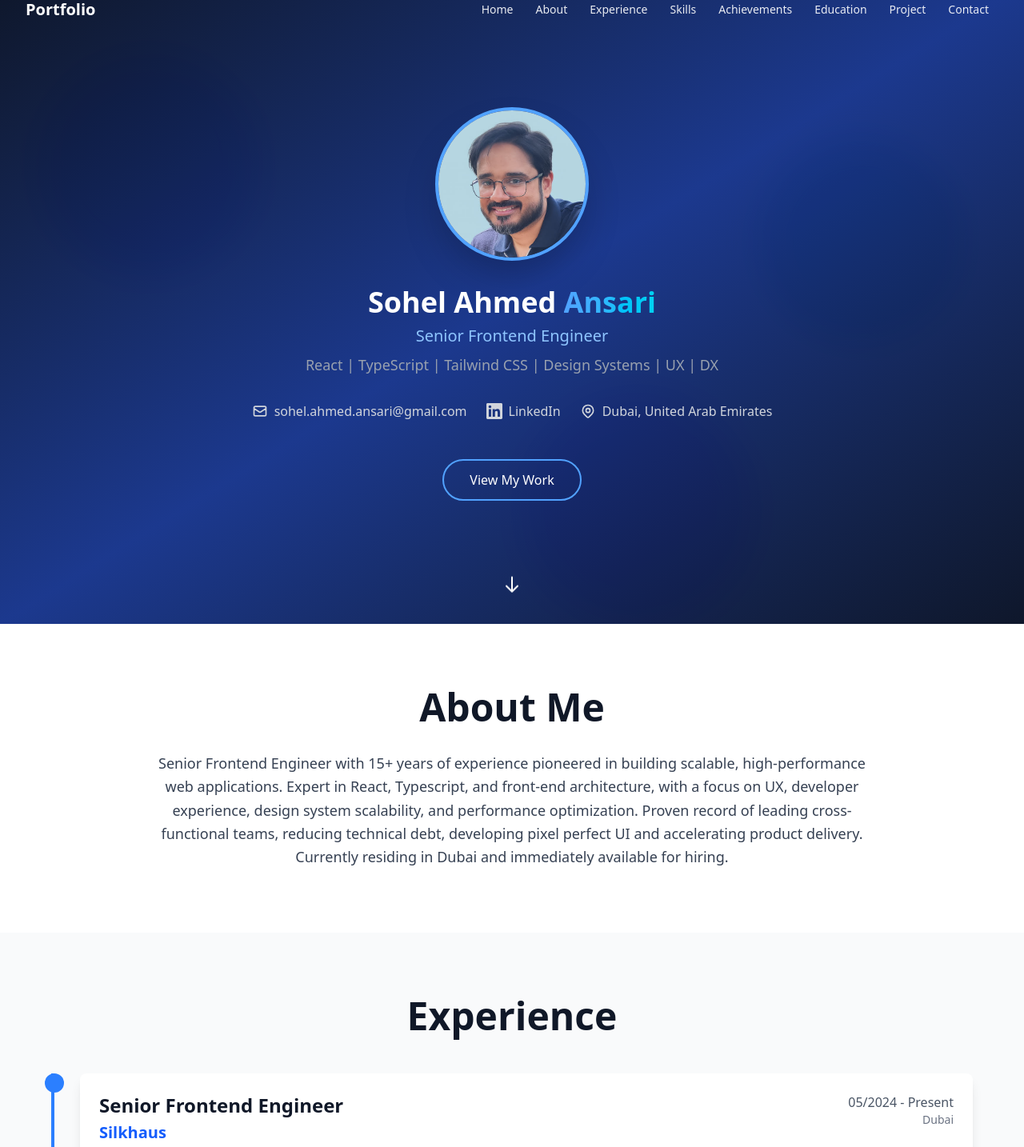
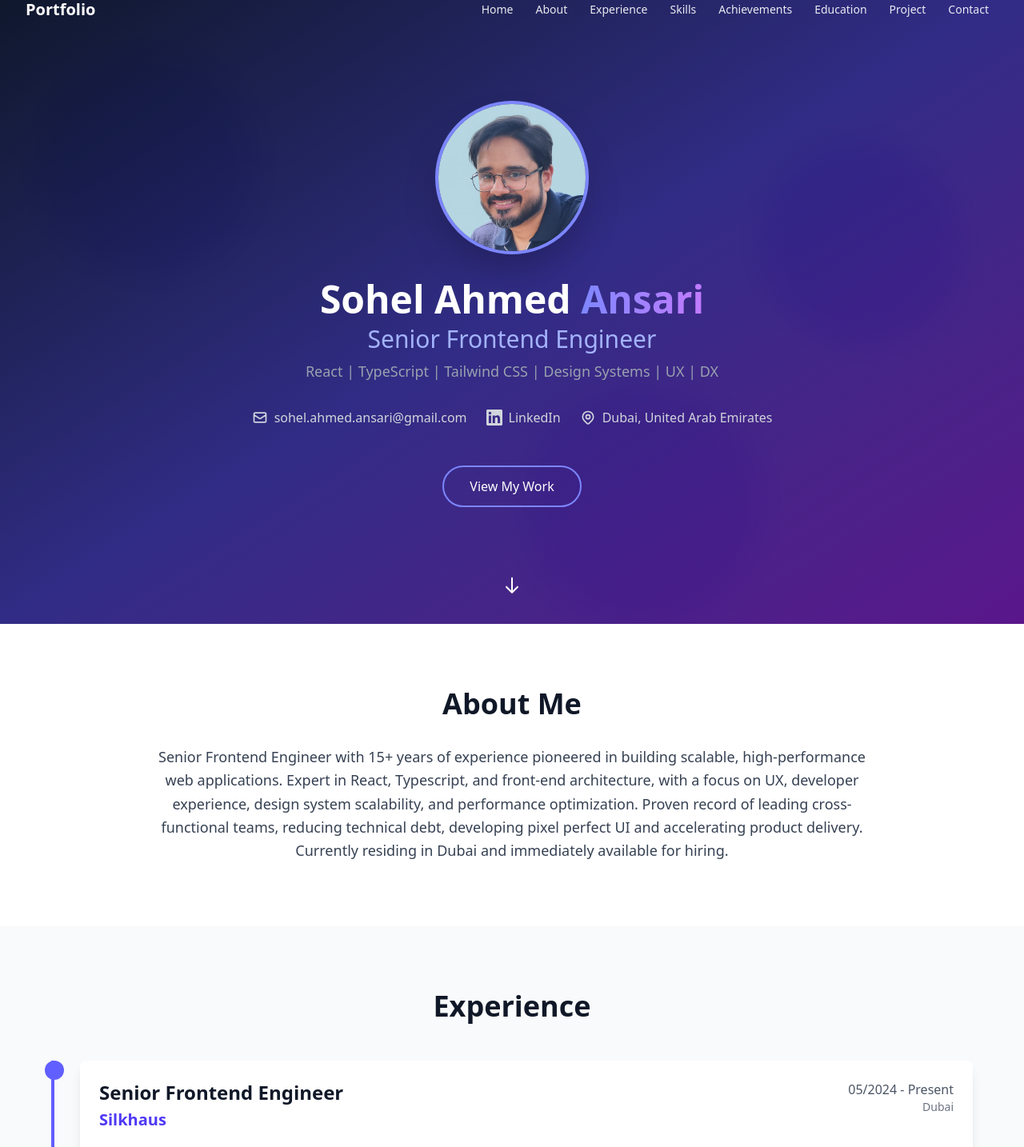
Before and after one commit to sohel-ahmed-ansari/sohelansari.com-v3, a React (Vite) app: page / in a window 1280 px wide. Shown: the part 20-1454 px from the top of the page at 80% size. Built offline with nearby package versions, Linux system fonts and the light colour scheme.

Commit message:
feat: change color theme and make other minor adjustments

```diff
--- a/package.json
+++ b/package.json
@@ -14,6 +14,7 @@
     "typecheck": "tsc --noEmit"
   },
   "dependencies": {
+    "framer-motion": "^12.23.24",
     "react": "^19.2.0",
     "react-dom": "^19.2.0"
   },
--- a/src/components/About.tsx
+++ b/src/components/About.tsx
@@ -9,7 +9,7 @@ export default function About({ summary }: AboutProps) {
       className="py-20 px-4 sm:px-6 lg:px-8 bg-white dark:bg-gray-900"
     >
       <div className="max-w-4xl mx-auto">
-        <h2 className="text-4xl sm:text-5xl font-bold text-gray-900 dark:text-white mb-8 text-center">
+        <h2 className="text-3xl sm:text-4xl font-bold text-gray-900 dark:text-white mb-8 text-center">
           About Me
         </h2>
         <div className="prose prose-lg dark:prose-invert max-w-none">
--- a/src/components/Achievements.tsx
+++ b/src/components/Achievements.tsx
@@ -8,10 +8,10 @@ export default function Achievements({ achievements }: AchievementsProps) {
   return (
     <section
       id="achievements"
-      className="py-20 px-4 sm:px-6 lg:px-8 bg-linear-to-br from-blue-600 to-cyan-600"
+      className="py-20 px-4 sm:px-6 lg:px-8 bg-linear-to-br from-indigo-800 to-purple-800"
     >
       <div className="max-w-6xl mx-auto">
-        <h2 className="text-4xl sm:text-5xl font-bold text-white mb-12 text-center">
+        <h2 className="text-3xl sm:text-4xl font-bold text-white mb-12 text-center">
           Key Achievements
         </h2>
         <div className="grid grid-cols-1 md:grid-cols-2 gap-6">
--- a/src/components/Education.tsx
+++ b/src/components/Education.tsx
@@ -11,14 +11,14 @@ export default function Education({ education }: EducationProps) {
       className="py-20 px-4 sm:px-6 lg:px-8 bg-gray-50 dark:bg-gray-800"
     >
       <div className="max-w-4xl mx-auto">
-        <h2 className="text-4xl sm:text-5xl font-bold text-gray-900 dark:text-white mb-12 text-center">
+        <h2 className="text-3xl sm:text-4xl font-bold text-gray-900 dark:text-white mb-12 text-center">
           Education
         </h2>
         <div className="bg-white dark:bg-gray-900 rounded-lg shadow-lg p-8 hover:shadow-xl transition-shadow duration-300">
           <h3 className="text-2xl font-bold text-gray-900 dark:text-white mb-2">
             {education.degree}
           </h3>
-          <p className="text-xl text-blue-600 dark:text-blue-400 font-semibold mb-4">
+          <p className="text-xl text-indigo-600 dark:text-indigo-400 font-semibold mb-4">
             {education.institution}
           </p>
           <p className="text-lg text-gray-700 dark:text-gray-300 mb-2">
--- a/src/components/Experience.tsx
+++ b/src/components/Experience.tsx
@@ -11,23 +11,23 @@ export default function Experience({ experiences }: ExperienceProps) {
       className="py-20 px-4 sm:px-6 lg:px-8 bg-gray-50 dark:bg-gray-800"
     >
       <div className="max-w-6xl mx-auto">
-        <h2 className="text-4xl sm:text-5xl font-bold text-gray-900 dark:text-white mb-12 text-center">
+        <h2 className="text-3xl sm:text-4xl font-bold text-gray-900 dark:text-white mb-12 text-center">
           Experience
         </h2>
         <div className="space-y-12">
           {experiences.map((exp, index) => (
             <div
               key={index}
-              className="relative pl-8 border-l-4 border-blue-500 dark:border-blue-400 pb-8 last:pb-0 group"
+              className="relative pl-8 border-l-4 border-indigo-500 dark:border-indigo-400 pb-8 last:pb-0 group"
             >
-              <div className="absolute -left-3 top-0 w-6 h-6 bg-blue-500 dark:bg-blue-400 rounded-full group-hover:scale-125 transition-transform duration-300"></div>
+              <div className="absolute -left-3 top-0 w-6 h-6 bg-indigo-500 dark:bg-indigo-400 rounded-full group-hover:scale-125 transition-transform duration-300"></div>
               <div className="bg-white dark:bg-gray-900 rounded-lg shadow-lg p-6 hover:shadow-xl transition-shadow duration-300">
                 <div className="flex flex-col sm:flex-row sm:items-start sm:justify-between mb-4">
                   <div>
                     <h3 className="text-2xl font-bold text-gray-900 dark:text-white mb-1">
                       {exp.title}
                     </h3>
-                    <p className="text-xl text-blue-600 dark:text-blue-400 font-semibold">
+                    <p className="text-xl text-indigo-600 dark:text-indigo-400 font-semibold">
                       {exp.company}
                     </p>
                   </div>
@@ -46,7 +46,7 @@ export default function Experience({ experiences }: ExperienceProps) {
                       key={detailIndex}
                       className="text-gray-700 dark:text-gray-300 flex items-start gap-2"
                     >
-                      <span className="text-blue-500 dark:text-blue-400 mt-1.5 flex-shrink-0">
+                      <span className="text-indigo-500 dark:text-indigo-400 mt-1.5 flex-shrink-0">
                         •
                       </span>
                       <span>{detail}</span>
--- a/src/components/Footer.tsx
+++ b/src/components/Footer.tsx
@@ -17,22 +17,22 @@ export default function Footer({
   return (
     <footer
       id="contact"
-      className="py-20 px-4 sm:px-6 lg:px-8 bg-gray-900 text-white"
+      className="py-8 px-4 sm:px-6 lg:px-8 bg-gray-900 text-white"
     >
       <div className="max-w-6xl mx-auto">
-        <h2 className="text-4xl sm:text-5xl font-bold mb-12 text-center">
+        <h2 className="text-3xl sm:text-4xl font-bold mb-12 text-center">
           Get In Touch
         </h2>
         <div className="grid grid-cols-1 md:grid-cols-2 lg:grid-cols-3 gap-8 mb-12">
           <div>
-            <h3 className="text-xl font-semibold mb-4 text-blue-400">
+            <h3 className="text-xl font-semibold mb-4 text-indigo-400">
               Contact
             </h3>
             <ul className="space-y-2">
               <li>
                 <a
                   href={`mailto:${contact.email}`}
-                  className="hover:text-blue-400 transition-colors duration-300 flex items-center gap-2"
+                  className="hover:text-indigo-400 transition-colors duration-300 flex items-center gap-2"
                 >
                   <svg
                     className="w-5 h-5"
@@ -53,7 +53,7 @@ export default function Footer({
               <li>
                 <a
                   href={`tel:${contact.phone}`}
-                  className="hover:text-blue-400 transition-colors duration-300 flex items-center gap-2"
+                  className="hover:text-indigo-400 transition-colors duration-300 flex items-center gap-2"
                 >
                   <svg
                     className="w-5 h-5"
@@ -96,7 +96,7 @@ export default function Footer({
             </ul>
           </div>
           <div>
-            <h3 className="text-xl font-semibold mb-4 text-blue-400">
+            <h3 className="text-xl font-semibold mb-4 text-indigo-400">
               Languages
             </h3>
             <ul className="space-y-2">
@@ -109,14 +109,14 @@ export default function Footer({
             <p className="mt-4 text-sm text-gray-400">{drivingLicense}</p>
           </div>
           <div>
-            <h3 className="text-xl font-semibold mb-4 text-blue-400">
+            <h3 className="text-xl font-semibold mb-4 text-indigo-400">
               Interests
             </h3>
             <div className="flex flex-wrap gap-2">
               {interests.map((interest, index) => (
                 <span
                   key={index}
-                  className="px-3 py-1 bg-blue-600 rounded-full text-sm"
+                  className="px-3 py-1 bg-indigo-600 rounded-full text-sm"
                 >
                   {interest}
                 </span>
@@ -124,25 +124,6 @@ export default function Footer({
             </div>
           </div>
         </div>
-        <div className="border-t border-gray-800 pt-8 text-center">
-          <div className="flex justify-center gap-6 mb-4">
-            <a
-              href={contact.linkedin}
-              target="_blank"
-              rel="noopener noreferrer"
-              className="hover:text-blue-400 transition-colors duration-300"
-              aria-label="LinkedIn"
-            >
-              <svg className="w-6 h-6" fill="currentColor" viewBox="0 0 24 24">
-                <path d="M20.447 20.452h-3.554v-5.569c0-1.328-.027-3.037-1.852-3.037-1.853 0-2.136 1.445-2.136 2.939v5.667H9.351V9h3.414v1.561h.046c.477-.9 1.637-1.85 3.37-1.85 3.601 0 4.267 2.37 4.267 5.455v6.286zM5.337 7.433c-1.144 0-2.063-.926-2.063-2.065 0-1.138.92-2.063 2.063-2.063 1.14 0 2.064.925 2.064 2.063 0 1.139-.925 2.065-2.064 2.065zm1.782 13.019H3.555V9h3.564v11.452zM22.225 0H1.771C.792 0 0 .774 0 1.729v20.542C0 23.227.792 24 1.771 24h20.451C23.2 24 24 23.227 24 22.271V1.729C24 .774 23.2 0 22.222 0h.003z" />
-              </svg>
-            </a>
-          </div>
-          <p className="text-gray-400">
-            © {new Date().getFullYear()} {contact.email.split("@")[0]}. All
-            rights reserved.
-          </p>
-        </div>
       </div>
     </footer>
   );
--- a/src/components/Hero.tsx
+++ b/src/components/Hero.tsx
@@ -28,13 +28,13 @@ export default function Hero({ name, role, contact }: HeroProps) {
   return (
     <section
       id="hero"
-      className="relative min-h-screen flex items-center justify-center overflow-hidden bg-linear-to-br from-slate-900 via-blue-900 to-slate-900"
+      className="relative min-h-screen flex items-center justify-center overflow-hidden bg-linear-to-br from-slate-900 via-indigo-900 to-purple-900"
     >
       {/* Animated background elements */}
       <div className="absolute inset-0 overflow-hidden">
-        <div className="absolute top-20 left-10 w-72 h-72 bg-blue-500 rounded-full mix-blend-multiply filter blur-xl opacity-20 animate-blob"></div>
-        <div className="absolute top-40 right-10 w-72 h-72 bg-cyan-500 rounded-full mix-blend-multiply filter blur-xl opacity-20 animate-blob animation-delay-2000"></div>
-        <div className="absolute -bottom-8 left-1/2 w-72 h-72 bg-indigo-500 rounded-full mix-blend-multiply filter blur-xl opacity-20 animate-blob animation-delay-4000"></div>
+        <div className="absolute top-20 left-10 w-72 h-72 bg-indigo-500 rounded-full mix-blend-multiply filter blur-xl opacity-20 animate-blob"></div>
+        <div className="absolute top-40 right-10 w-72 h-72 bg-violet-500 rounded-full mix-blend-multiply filter blur-xl opacity-20 animate-blob animation-delay-2000"></div>
+        <div className="absolute -bottom-8 left-1/2 w-72 h-72 bg-purple-500 rounded-full mix-blend-multiply filter blur-xl opacity-20 animate-blob animation-delay-4000"></div>
       </div>
 
       <div
@@ -46,17 +46,17 @@ export default function Hero({ name, role, contact }: HeroProps) {
           <img
             src={sohelImage}
             alt={`${name.first} ${name.last}`}
-            className="w-32 h-32 sm:w-40 sm:h-40 md:w-48 md:h-48 mx-auto rounded-full border-4 border-blue-400 shadow-2xl object-cover"
+            className="w-32 h-32 sm:w-40 sm:h-40 md:w-48 md:h-48 mx-auto rounded-full border-4 border-indigo-400 shadow-2xl object-cover"
           />
         </div>
 
-        <h1 className="text-xl sm:text-2xl md:text-3xl lg:text-4xl font-bold text-white mb-2 animate-fade-in-up animation-delay-200">
+        <h1 className="text-3xl sm:text-4xl md:text-5xl font-semibold text-white mb-2 animate-fade-in-up animation-delay-200">
           <span>{name.first}</span>{" "}
-          <span className="text-transparent bg-clip-text bg-linear-to-r from-blue-400 to-cyan-400">
+          <span className="text-transparent bg-clip-text bg-linear-to-r from-indigo-400 to-purple-400">
             {name.last}
           </span>
         </h1>
-        <p className="text-base sm:text-lg md:text-xl text-blue-300 mb-2 animate-fade-in-up animation-delay-300">
+        <p className="text-xl md:text-2xl lg:text-3xl text-indigo-300 mb-2 animate-fade-in-up animation-delay-300">
           {role.title}
         </p>
         <p className="text-sm sm:text-base md:text-lg text-gray-400 mb-8 animate-fade-in-up animation-delay-400">
@@ -65,7 +65,7 @@ export default function Hero({ name, role, contact }: HeroProps) {
         <div className="flex flex-wrap justify-center gap-4 sm:gap-6 text-gray-300 animate-fade-in-up animation-delay-500">
           <a
             href={`mailto:${contact.email}`}
-            className="flex items-center gap-2 hover:text-blue-400 transition-colors duration-300"
+            className="flex items-center gap-2 hover:text-indigo-400 transition-colors duration-300"
           >
             <svg
               className="w-5 h-5"
@@ -87,7 +87,7 @@ export default function Hero({ name, role, contact }: HeroProps) {
             href={contact.linkedin}
             target="_blank"
             rel="noopener noreferrer"
-            className="flex items-center gap-2 hover:text-blue-400 transition-colors duration-300"
+            className="flex items-center gap-2 hover:text-indigo-400 transition-colors duration-300"
           >
             <svg className="w-5 h-5" fill="currentColor" viewBox="0 0 24 24">
               <path d="M20.447 20.452h-3.554v-5.569c0-1.328-.027-3.037-1.852-3.037-1.853 0-2.136 1.445-2.136 2.939v5.667H9.351V9h3.414v1.561h.046c.477-.9 1.637-1.85 3.37-1.85 3.601 0 4.267 2.37 4.267 5.455v6.286zM5.337 7.433c-1.144 0-2.063-.926-2.063-2.065 0-1.138.92-2.063 2.063-2.063 1.14 0 2.064.925 2.064 2.063 0 1.139-.925 2.065-2.064 2.065zm1.782 13.019H3.555V9h3.564v11.452zM22.225 0H1.771C.792 0 0 .774 0 1.729v20.542C0 23.227.792 24 1.771 24h20.451C23.2 24 24 23.227 24 22.271V1.729C24 .774 23.2 0 22.222 0h.003z" />
@@ -120,7 +120,7 @@ export default function Hero({ name, role, contact }: HeroProps) {
         <div className="mt-12 animate-fade-in-up animation-delay-600">
           <a
             href="#about"
-            className="inline-block text-white border-2 border-blue-400 px-8 py-3 rounded-full hover:bg-blue-400 hover:text-white transition-all duration-300 transform hover:scale-105"
+            className="inline-block text-white border-2 border-indigo-400 px-8 py-3 rounded-full hover:bg-indigo-400 hover:text-white transition-all duration-300 transform hover:scale-105"
           >
             View My Work
           </a>
--- a/src/components/Navigation.tsx
+++ b/src/components/Navigation.tsx
@@ -74,7 +74,7 @@ export default function Navigation() {
                 onClick={(e) => handleNavClick(e, item.id)}
                 className={`px-3 py-2 rounded-md text-sm font-medium transition-colors duration-300 ${
                   isScrolled
-                    ? "text-gray-700 dark:text-gray-300 hover:text-blue-600 dark:hover:text-blue-400"
+                    ? "text-gray-700 dark:text-gray-300 hover:text-indigo-600 dark:hover:text-indigo-400"
                     : "text-white/90 hover:text-white"
                 }`}
               >
--- a/src/components/PersonalProject.tsx
+++ b/src/components/PersonalProject.tsx
@@ -11,10 +11,10 @@ export default function PersonalProject({ project }: PersonalProjectProps) {
       className="py-20 px-4 sm:px-6 lg:px-8 bg-white dark:bg-gray-900"
     >
       <div className="max-w-4xl mx-auto">
-        <h2 className="text-4xl sm:text-5xl font-bold text-gray-900 dark:text-white mb-12 text-center">
+        <h2 className="text-3xl sm:text-4xl font-bold text-gray-900 dark:text-white mb-12 text-center">
           Personal Project
         </h2>
-        <div className="bg-linear-to-br from-blue-50 to-cyan-50 dark:from-blue-900/20 dark:to-cyan-900/20 rounded-lg shadow-lg p-8 hover:shadow-xl transition-shadow duration-300">
+        <div className="bg-linear-to-br from-indigo-50 to-purple-50 dark:from-indigo-900/20 dark:to-purple-900/20 rounded-lg shadow-lg p-8 hover:shadow-xl transition-shadow duration-300">
           <h3 className="text-3xl font-bold text-gray-900 dark:text-white mb-4">
             {project.name}
           </h3>
@@ -37,7 +37,7 @@ export default function PersonalProject({ project }: PersonalProjectProps) {
               href={project.links.play_link}
               target="_blank"
               rel="noopener noreferrer"
-              className="inline-flex items-center gap-2 px-6 py-3 bg-blue-600 text-white rounded-lg hover:bg-blue-700 transition-colors duration-300 font-medium"
+              className="inline-flex items-center gap-2 px-6 py-3 bg-indigo-600 text-white rounded-lg hover:bg-indigo-700 transition-colors duration-300 font-medium"
             >
               <svg
                 className="w-5 h-5"
--- a/src/components/Skills.tsx
+++ b/src/components/Skills.tsx
@@ -9,14 +9,14 @@ export default function Skills({ skills }: SkillsProps) {
       className="py-20 px-4 sm:px-6 lg:px-8 bg-white dark:bg-gray-900"
     >
       <div className="max-w-6xl mx-auto">
-        <h2 className="text-4xl sm:text-5xl font-bold text-gray-900 dark:text-white mb-12 text-center">
+        <h2 className="text-3xl sm:text-4xl font-bold text-gray-900 dark:text-white mb-12 text-center">
           Skills & Technologies
         </h2>
         <div className="flex flex-wrap justify-center gap-3 sm:gap-4">
           {skills.map((skill, index) => (
             <span
               key={index}
-              className="px-4 py-2 bg-linear-to-r from-blue-500 to-cyan-500 text-white rounded-full text-sm sm:text-base font-medium hover:scale-110 hover:shadow-lg transition-all duration-300 cursor-default"
+              className="px-4 py-2 bg-linear-to-r from-indigo-500 to-purple-500 text-white rounded-full text-sm sm:text-base font-medium hover:scale-110 hover:shadow-lg transition-all duration-300 cursor-default"
             >
               {skill}
             </span>
```
Also changed, not shown: 1 other file (tests, documents, lock files or other folders).
